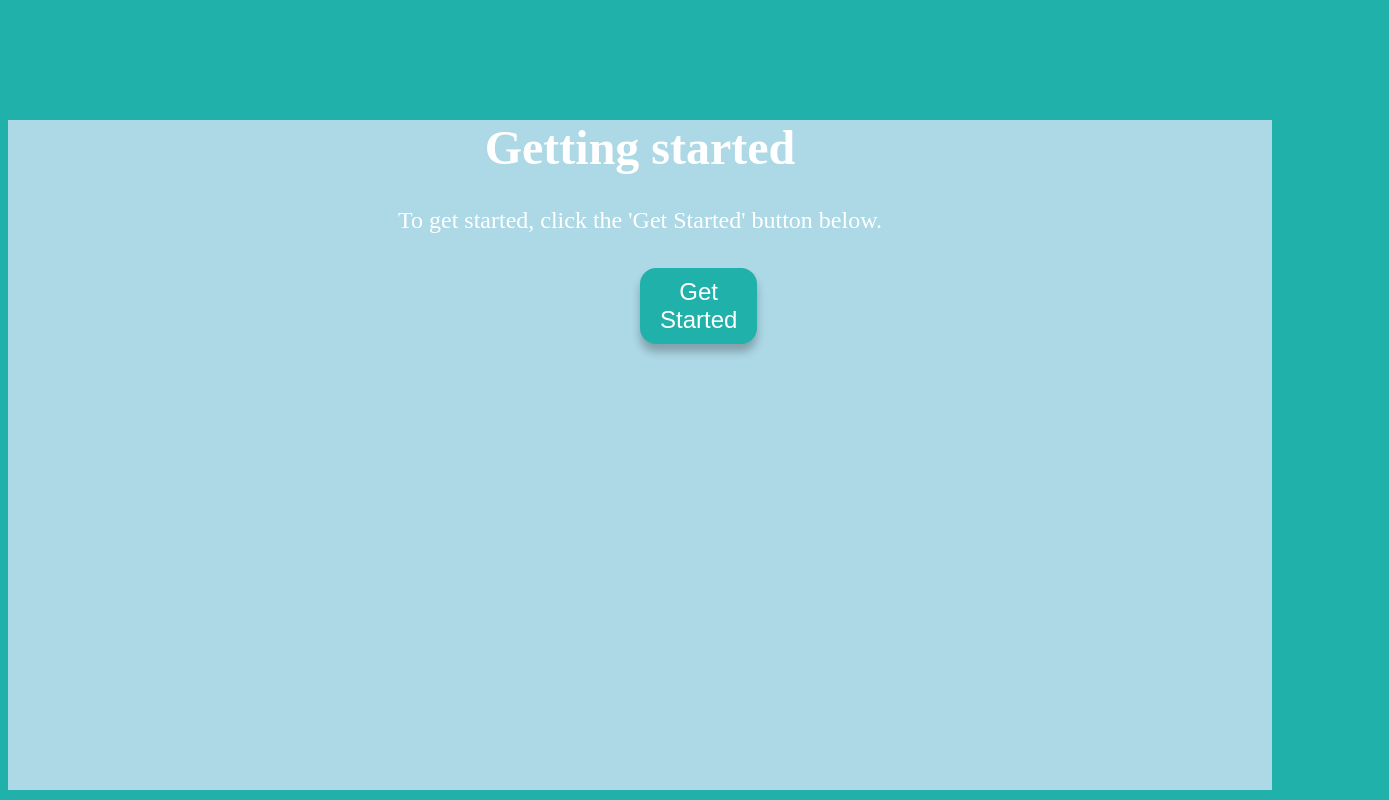
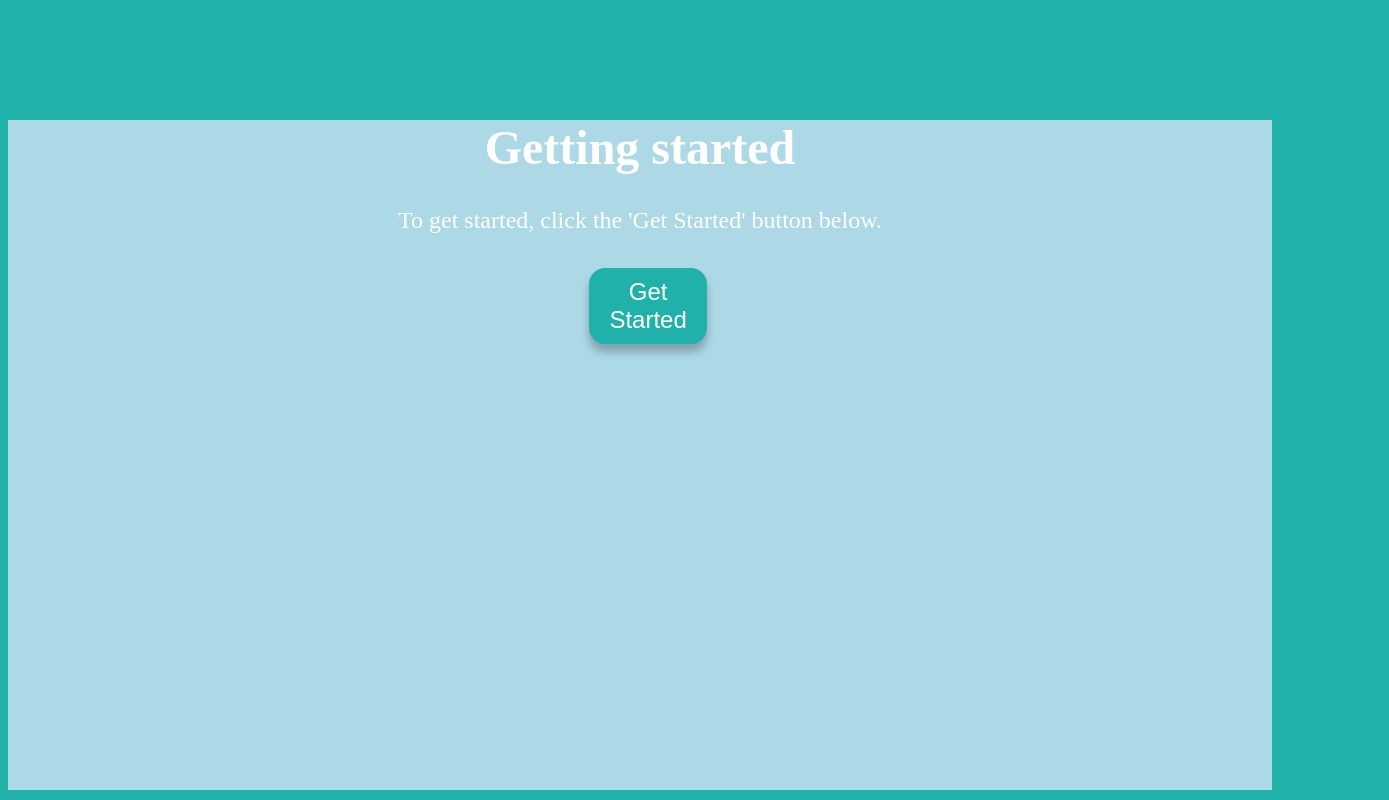
Before and after one commit to KilroyWasHere-cs-j/Bank-Of-Mommy, a SvelteKit app in the folder app/: page / in a window 1280 px wide. Shown: the part 2396-3196 px from the top of the page, 1389 px wide, since content can reach past the window. Built offline with nearby package versions, Linux system fonts and the light colour scheme.

Commit message:
Getting started button works now

```diff
--- a/app/src/components/button.svelte
+++ b/app/src/components/button.svelte
@@ -2,7 +2,7 @@
     export let text: string;
 </script>
 
-<button>{text}</button>
+<button on:click>{text}</button>
 
 <style>
     button {
@@ -16,7 +16,7 @@
         border-radius: 1rem;
         transform-origin: center;
         box-shadow: 0px 8px 8px rgba(0, 0, 0, 0.25);
-        margin: 10px 50% 50px;
+        margin: 10px 46% 50px;
     }
 
     button:hover {
```
